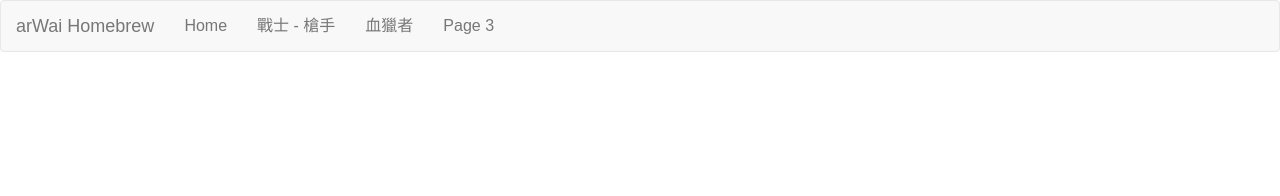
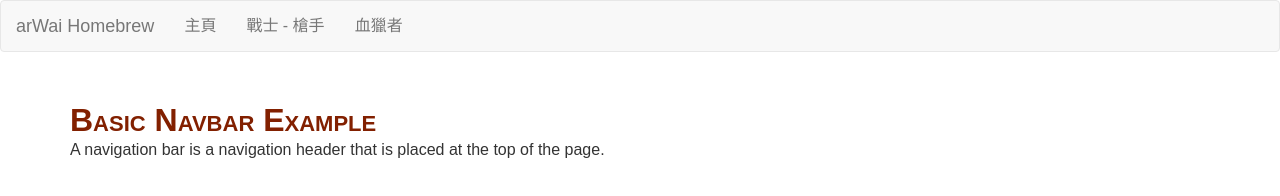
Before and after one commit to waixd001/waixd001.github.io, a plain HTML site: page index.html in a window 1280 px wide. Drawn offline with nearby package versions, Linux system fonts and the light colour scheme.

Commit message:
fix css, add g-font

```diff
--- a/css/style.css
+++ b/css/style.css
@@ -201,9 +201,9 @@ mark .md-meta { color: rgb(0, 0, 0); }
 @import url('https://fonts.googleapis.com/css2?family=Source+Code+Pro:ital,wght@0,200;0,300;0,400;0,500;0,600;0,700;0,800;0,900;1,200;1,300;1,400;1,500;1,600;1,700;1,800;1,900&display=swap');
 
 :root {
-  --head: 'Crimson Text', "思源宋體", sans-serif;
-  --body: 'Alegreya', "思源宋體", sans-serif;
-  --mono: 'Source Code Pro',"思源宋體", sans-serif;
+  --head: 'Crimson Text', "思源宋體","Noto Serif Traditional Chinese", sans-serif;
+  --body: 'Alegreya', "思源宋體","Noto Serif Traditional Chinese", sans-serif;
+  --mono: 'Source Code Pro',"思源宋體","Noto Serif Traditional Chinese", sans-serif;
   font-family: var(--body);
   font-size: 12pt;
 
@@ -222,7 +222,7 @@ content, .typora-export-content {
   right: 0;
   bottom: 0;
   overflow-y: scroll;
-  background-image: url("file:///C://Users//Wai//AppData//Roaming//Typora/themes/torillic/torillic-bg.jpg");
+  background-image: url("./image/torillic-bg.jpg");
   background-size: cover;
   background-position: center;
   z-index: -2;
@@ -231,7 +231,6 @@ content, .typora-export-content {
   top: 0;
 }
 content:after, .typora-export-content:after {
-  content: "Background: Dmitry Demidov via Pexels [#3843969]";
   position: fixed;
   bottom: 1cm;
   left: 0;
@@ -507,5 +506,5 @@ body {
   font-family: Courier, Microsoft JhengHei;
 }
 body {
-  font-family: "Alegreya","思源宋體", sans-serif;
+  font-family: "Alegreya","思源宋體","Noto Serif Traditional Chinese", sans-serif;
 }
--- a/index.html
+++ b/index.html
@@ -7,12 +7,16 @@
   <meta name="viewport" content="width=device-width, initial-scale=1">
   <link rel="stylesheet" href="https://maxcdn.bootstrapcdn.com/bootstrap/3.4.1/css/bootstrap.min.css">
   <link rel="stylesheet" href="css/style.css">
+  <link rel="stylesheet" href="https://fonts.googleapis.com/css?family=Noto+Serif+Traditional+Chinese">
   <script src="https://ajax.googleapis.com/ajax/libs/jquery/3.6.0/jquery.min.js"></script>
   <script src="https://maxcdn.bootstrapcdn.com/bootstrap/3.4.1/js/bootstrap.min.js"></script>
   <script>
+    $(document).ready(function () {
+      $("#loading-content").load("./pages/home.html");
+    });
     function getPaging(str) {
       console.log("click");
-      $("#loading-content").load("./class/" + str + ".html");
+      $("#loading-content").load("./pages/" + str + ".html");
     }
   </script>
 </head>
@@ -25,10 +29,10 @@
         <a class="navbar-brand" href="#">arWai Homebrew</a>
       </div>
       <ul id="top-navbar" class="nav navbar-nav">
-        <li onclick="getPaging('home')""><a href=" #">Home</a></li>
+        <li onclick="getPaging('home')"><a href="#">主頁</a></li>
         <li onclick="getPaging('gunslinger')"><a href="#">戰士 - 槍手</a></li>
         <li onclick="getPaging('blood_hunter')"><a href="#">血獵者</a></li>
-        <li class="nav-item"><a href="#">Page 3</a></li>
+        <li class="nav-item"><a href="#"></a></li>
       </ul>
     </div>
   </nav>
--- /dev/null
+++ b/pages/home.html
@@ -0,0 +1,4 @@
+<h3>Basic Navbar Example</h3>
+<p>
+    A navigation bar is a navigation header that is placed at the top of the page.
+</p>
```
Also changed, not shown: pages/blood_hunter.html (renamed from class/blood_hunter.html), pages/gunslinger.html (renamed from class/gunslinger.html).
